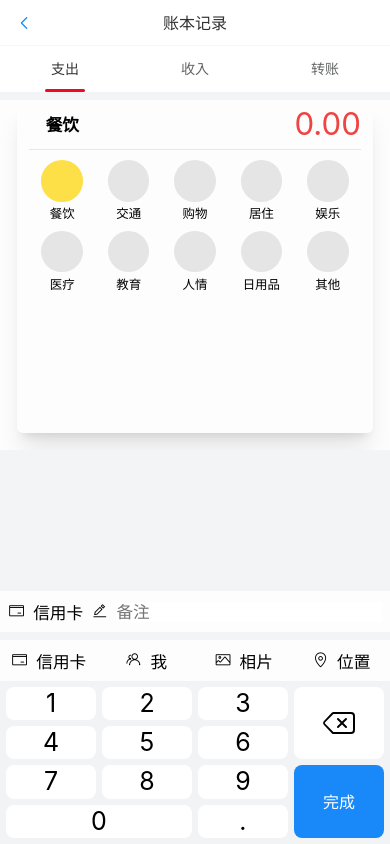
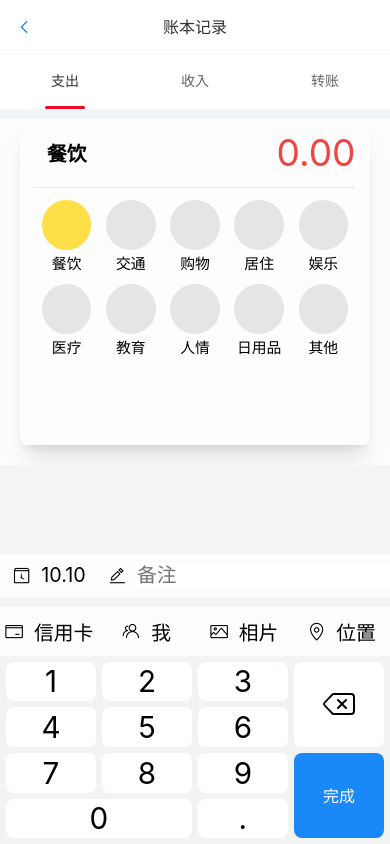
Before and after one commit to Tzdy/accountbook, a Vue app: page /takenote in a window 390 px wide. Built offline with nearby package versions, Linux system fonts and the light colour scheme.

Commit message:
feat: 细分宽高比。切换indexActive，重置select

```diff
--- a/index.html
+++ b/index.html
@@ -8,7 +8,15 @@
     content="width=device-width, initial-scale=1.0, maximum-scale=1.0, minimum-scale=1.0, viewport-fit=cover" />
   <title>Vite App</title>
   <script>
-    document.querySelector('html').style.fontSize = window.innerWidth / (375 / 16) + 'px'
+    if (window.innerWidth / window.innerHeight >= 0.6) {
+      document.querySelector('html').style.fontSize = window.innerWidth / (375 / 16) + 'px'
+    } else if (window.innerWidth / window.innerHeight >= 0.55) {
+      document.querySelector('html').style.fontSize = window.innerWidth / (375 / 17) + 'px'
+    } else if (window.innerWidth / window.innerHeight >= 0.5) {
+      document.querySelector('html').style.fontSize = window.innerWidth / (375 / 18) + 'px'
+    } else {
+      document.querySelector('html').style.fontSize = window.innerWidth / (375 / 19) + 'px'
+    }
     // alert(window.innerWidth)
     // alert(window.innerHeight)
   </script>
--- a/src/views/TakeNoteView.vue
+++ b/src/views/TakeNoteView.vue
@@ -13,8 +13,9 @@
         <div class="h-full flex flex-col">
             <div class="overflow-auto bg-light-50 pb-4 mt-2 flex-shrink-0 flex-grow-1">
                 <div class="px-3 mx-4 bg-light-50 rounded-md flex flex-col overflow-auto shadow-xl h-full">
+                    <!-- 支出/收入/转账金额 Label -->
                     <div class="flex border-b border-b-solid border-gray-200">
-                        <span class="font-600 py-3  basis-1/5 text-center whitespace-nowrap flex-shrink-0">{{
+                        <span class="font-600 py-4  basis-1/5 text-center whitespace-nowrap flex-shrink-0">{{
                         labelComputed
                         }}</span>
                         <span
@@ -22,6 +23,7 @@
                             class="flex items-center mr-0 ml-auto border-none text-3xl overflow-auto"
                             v-text="inputComputed " type="text"></span>
                     </div>
+                    <!-- 由于有gap-y-1的间隙，会出现滚动条50% + 50% != 100%。所以大于两行的时候才显示滚动条 -->
                     <div v-if="indexActive !== 2" style="height: 8rem"
                         class="flex flex-wrap pt-2 will-change-scroll gap-y-1"
                         :class="{'overflow-auto': takeNoteTypeList.length > 10}">
@@ -63,26 +65,26 @@
                             <input ref="handfeeElement" @keydown.enter="handfeeElement?.blur()" v-model="handfeeInput"
                                 type="number" class="border-none w-full text-right" placeholder="0.00">
                         </div>
-                        <div class="text-gray-400 py-2">
-                            转账成功可以
+                        <div class="text-gray-400 text-sm py-2">
+                            转账成功可以资产-转账-记录查看
                         </div>
                     </div>
                 </div>
             </div>
             <div class="flex flex-col flex-grow-1 justify-end">
                 <div class="w-screen flex flex-col bg-gray-100 gap-y-2">
-                    <div class="flex bg-light-50 gap-x-2 items-center px-2">
-                        <div class="my-2 flex items-center gap-x-2 justify-center flex-shrink-0">
-                            <van-icon name="credit-pay" />
-                            <span class="ellipsis">信用卡</span>
+                    <div class="flex bg-light-50 gap-x-2 items-center">
+                        <div class="my-2 basis-1/4 flex items-center gap-x-2 justify-center flex-shrink-0">
+                            <van-icon name="tosend" />
+                            <span class="ellipsis">10.10</span>
                         </div>
                         <div class="flex items-center gap-x-2 justify-center flex-grow-1">
                             <van-icon name="edit" />
                             <input @focus="isNoteFocus = true" @blur="isNoteFocus = false"
-                                class="h-full w-full border-none" placeholder="备注" type="text">
+                                class="h-full w-full border-none" placeholder="备注" type="search">
                         </div>
                         <van-button v-show="isNoteFocus" class="flex-shrink-0" size="mini"
-                            style="background-color: #fcd34d; padding: 0 0.75rem;">
+                            style="background-color: #fcd34d; padding: 0.75rem 1rem; margin-right: 0.75rem;">
                             ok
                         </van-button>
                     </div>
@@ -255,6 +257,8 @@ const incomeTypeList = [
 
 const takeNoteTypeList = ref<any[]>([])
 watch(indexActive, val => {
+    selection.length = 0
+    selection[0] = true
     switch (val) {
         case 0:
             takeNoteTypeList.value = spendTypeList
```
